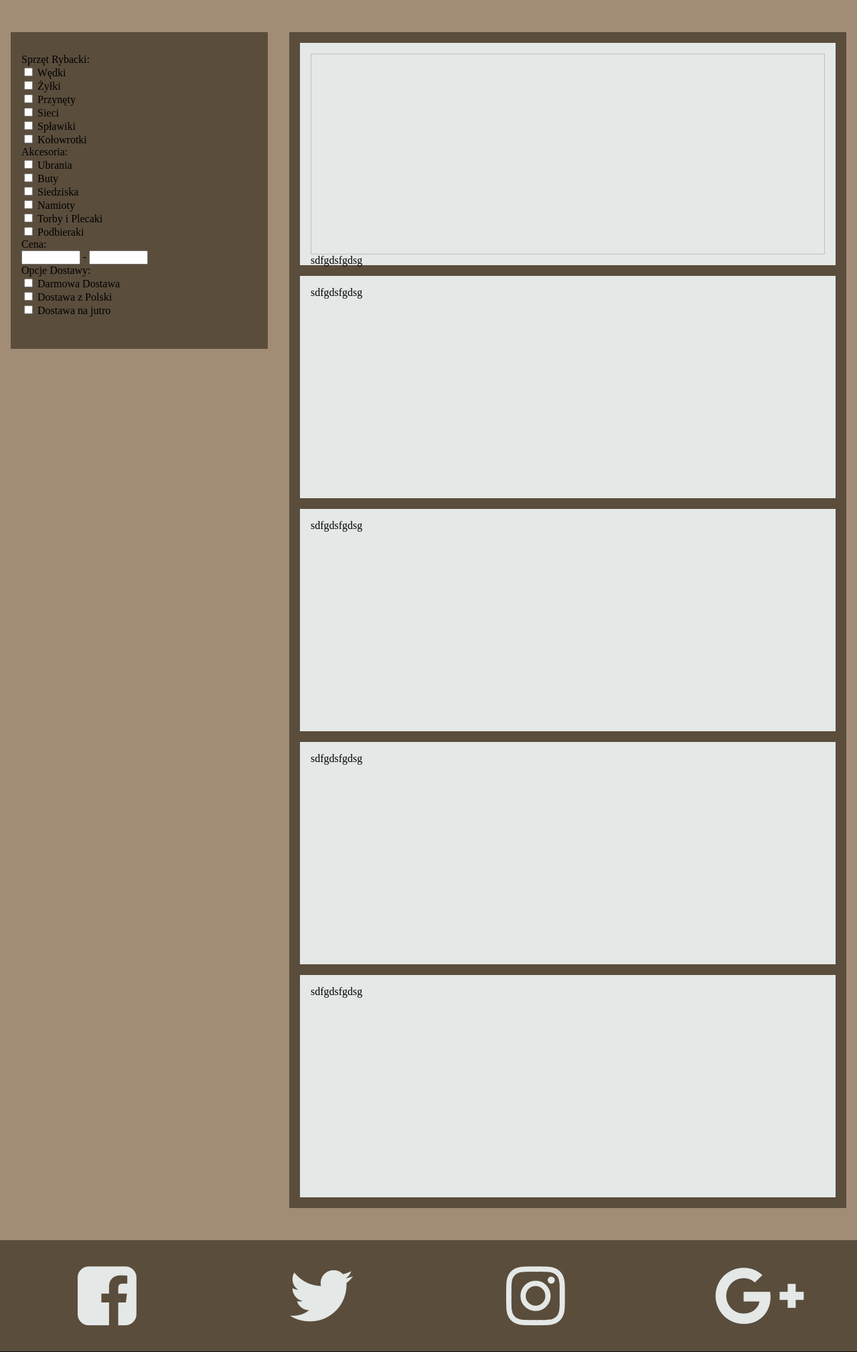
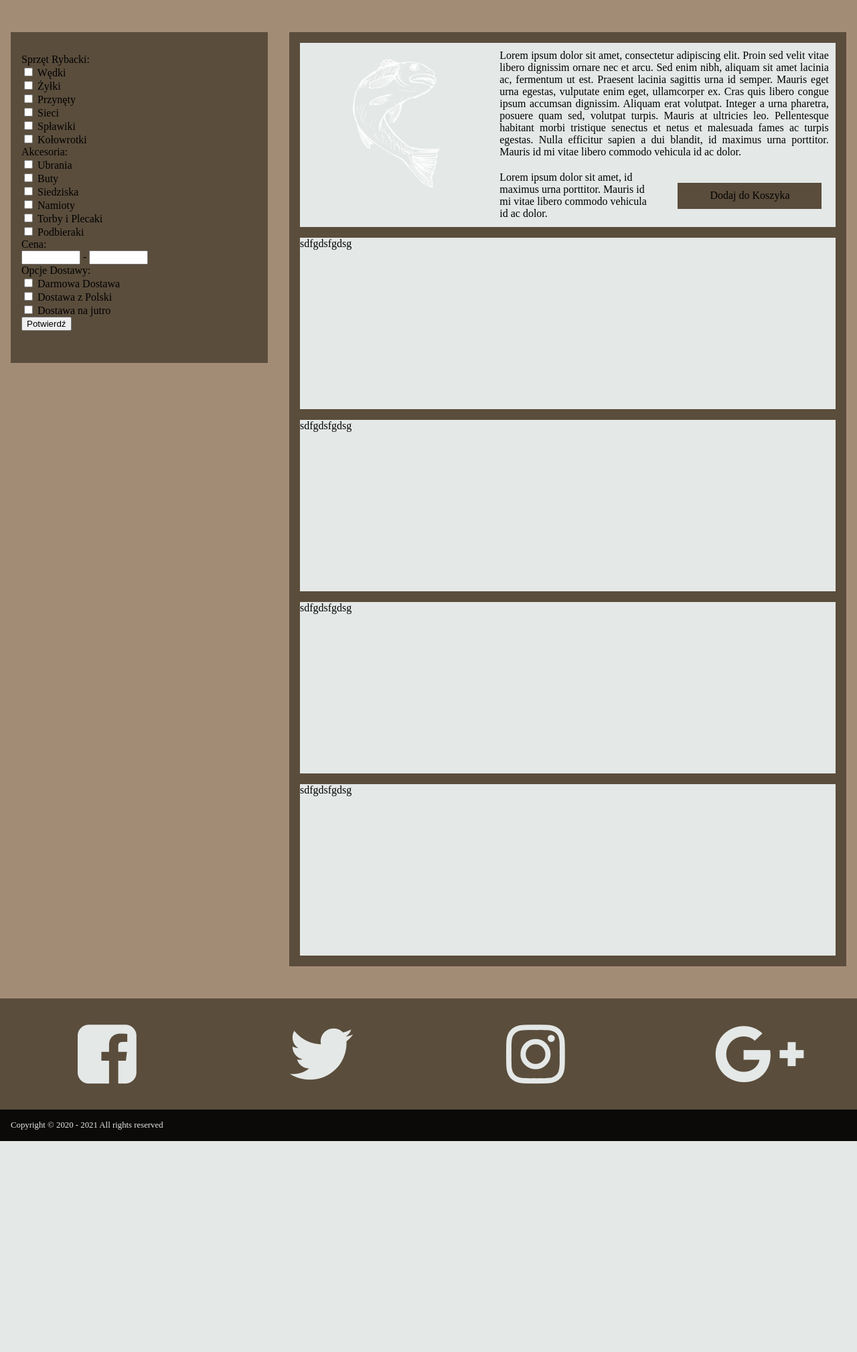
Before and after one commit to Vydrsky/Ryba_w_Sieci, a PHP site: page / in a window 1280 px wide. Shown: the part 209-2228 px from the top of the page at 67% size. After the commit the page ends 1913 px from the top, so only its background shows below. Run offline with PHP 8.4, Linux system fonts and the light colour scheme.

Commit message:
template oferty zrobiony i wystylowany

```diff
--- a/front/shop_front.php
+++ b/front/shop_front.php
@@ -61,13 +61,26 @@
                     <input type="checkbox" name="free-delivery-checkbox" /> Darmowa Dostawa<br>
                     <input type="checkbox" name="poland-delivery-checkbox" /> Dostawa z Polski<br>
                     <input type="checkbox" name="poland-delivery-checkbox" /> Dostawa na jutro<br>
+                    <input type="submit" value="Potwierdź" />
                 </form>
             </div>
         </aside>
         <section>
             <div id="item">
-                <img href="images/logo.png" />
-                sdfgdsfgdsg
+                <div id="item-image">
+                    <img src="images/logo.png" />
+                </div>
+                <div id="item-content">
+                    <div id="item-description">
+                        Lorem ipsum dolor sit amet, consectetur adipiscing elit. Proin sed velit vitae libero dignissim ornare nec et arcu. Sed enim nibh, aliquam sit amet lacinia ac, fermentum ut est. Praesent lacinia sagittis urna id semper. Mauris eget urna egestas, vulputate enim eget, ullamcorper ex. Cras quis libero congue ipsum accumsan dignissim. Aliquam erat volutpat. Integer a urna pharetra, posuere quam sed, volutpat turpis. Mauris at ultricies leo. Pellentesque habitant morbi tristique senectus et netus et malesuada fames ac turpis egestas. Nulla efficitur sapien a dui blandit, id maximus urna porttitor. Mauris id mi vitae libero commodo vehicula id ac dolor.
+                    </div>
+                    <div id="item-info">
+                        Lorem ipsum dolor sit amet, id maximus urna porttitor. Mauris id mi vitae libero commodo vehicula id ac dolor.
+                    </div>
+                    <div id="add-to-cart">
+                        Dodaj do Koszyka
+                    </div>
+                </div>
             </div>
             <div id="item">
                 sdfgdsfgdsg
--- a/styles/shop_styles.css
+++ b/styles/shop_styles.css
@@ -20,7 +20,45 @@ section{
 
 #item{
     background-color: var(--text-color);
-    padding: 1rem;
     margin: 1rem;
-    height:300px;
+    min-height: 20vw;
 }
+
+#item #item-image{
+    display: inline-block;
+    width:30%;
+    height:15vw;
+    padding:3%;
+}
+
+#item #item-image img{
+    object-fit:contain;
+}
+
+#item #item-content{
+    display: inline-flex;
+    width: 64%;
+    margin-left: -4px;
+    vertical-align: top;
+    flex-direction: row;
+    flex-wrap: wrap;
+    align-items: center;
+}
+
+#item #item-description{
+    text-align: justify;
+    padding:2%;
+}
+
+#item #item-info{
+    padding:2%;
+    width:46%;
+}
+
+#item #add-to-cart{
+    width:38%;
+    padding: 2%;
+    margin:4%;
+    background-color: var(--background-color);
+    text-align: center;
+}
```
